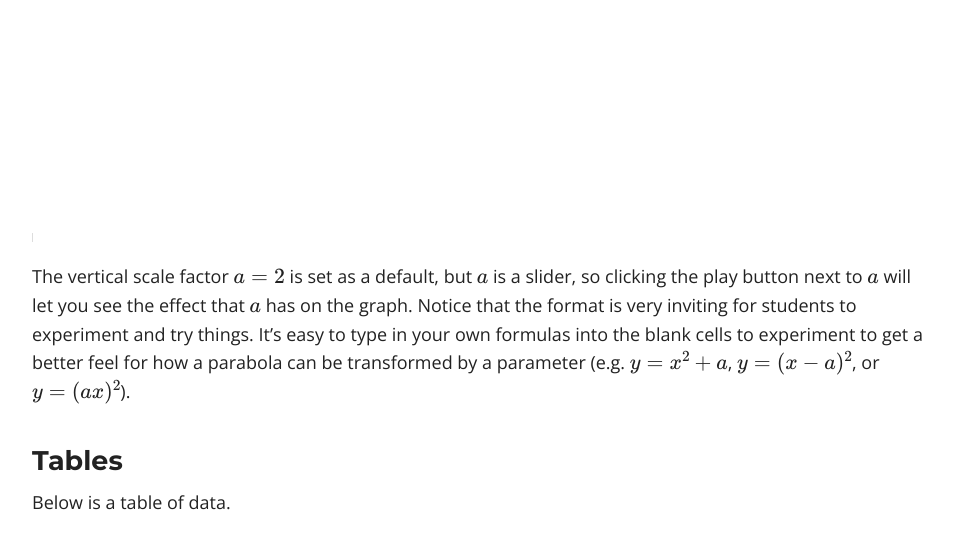
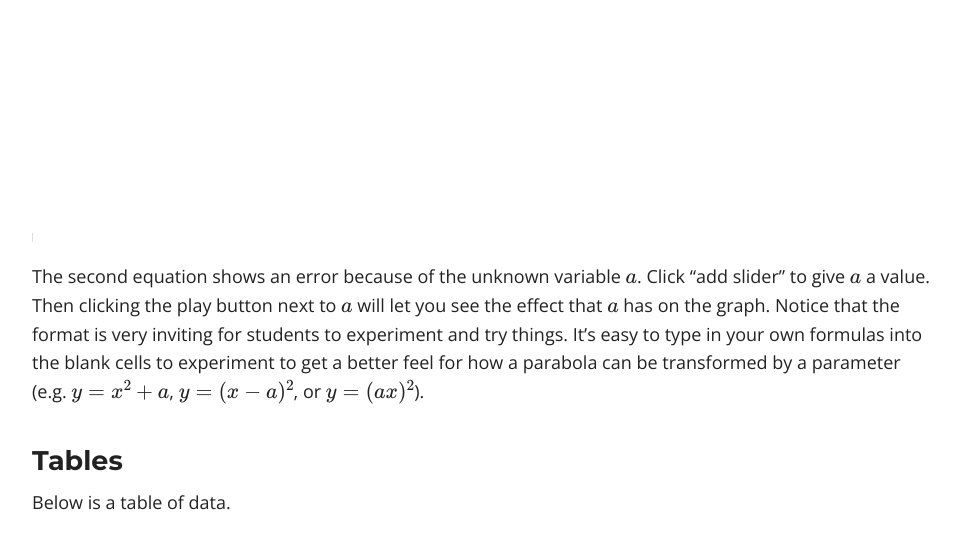
Before and after one commit to sergeballif/sergeballif.github.io, a Jekyll site: the page built from play.md, in a window 1280 px wide and 900 px high, scrolled down 1020 px. Shown: the top 549 px of the window, without its empty margins (158-1118 px from the left). Built offline with Jekyll 4.4.1, drawn with Linux system fonts in a browser that asks for light colours; nearby versions of some CDN libraries; formulas are drawn with MathJax 3.

Commit message:
Update play.md

```diff
--- a/play.md
+++ b/play.md
@@ -42,7 +42,7 @@ Below is the graph of a parabola with it's vertex at the origin.
 });
  </script>>
 
-The vertical scale factor $a=2$ is set as a default, but $a$ is a slider, so clicking the play button next to $a$ will let you see the effect that $a$ has on the graph. Notice that the format is very inviting for students to experiment and try things. It's easy to type in your own formulas into the blank cells to experiment to get a better feel for how a parabola can be transformed by a parameter (e.g. $y=x^2+a$, $y=(x-a)^2$, or $y=(ax)^2$).
+The second equation shows an error because of the unknown variable $a$. Click "add slider" to give $a$ a value. Then clicking the play button next to $a$ will let you see the effect that $a$ has on the graph. Notice that the format is very inviting for students to experiment and try things. It's easy to type in your own formulas into the blank cells to experiment to get a better feel for how a parabola can be transformed by a parameter (e.g. $y=x^2+a$, $y=(x-a)^2$, or $y=(ax)^2$).
 
 ### Tables
 
```
